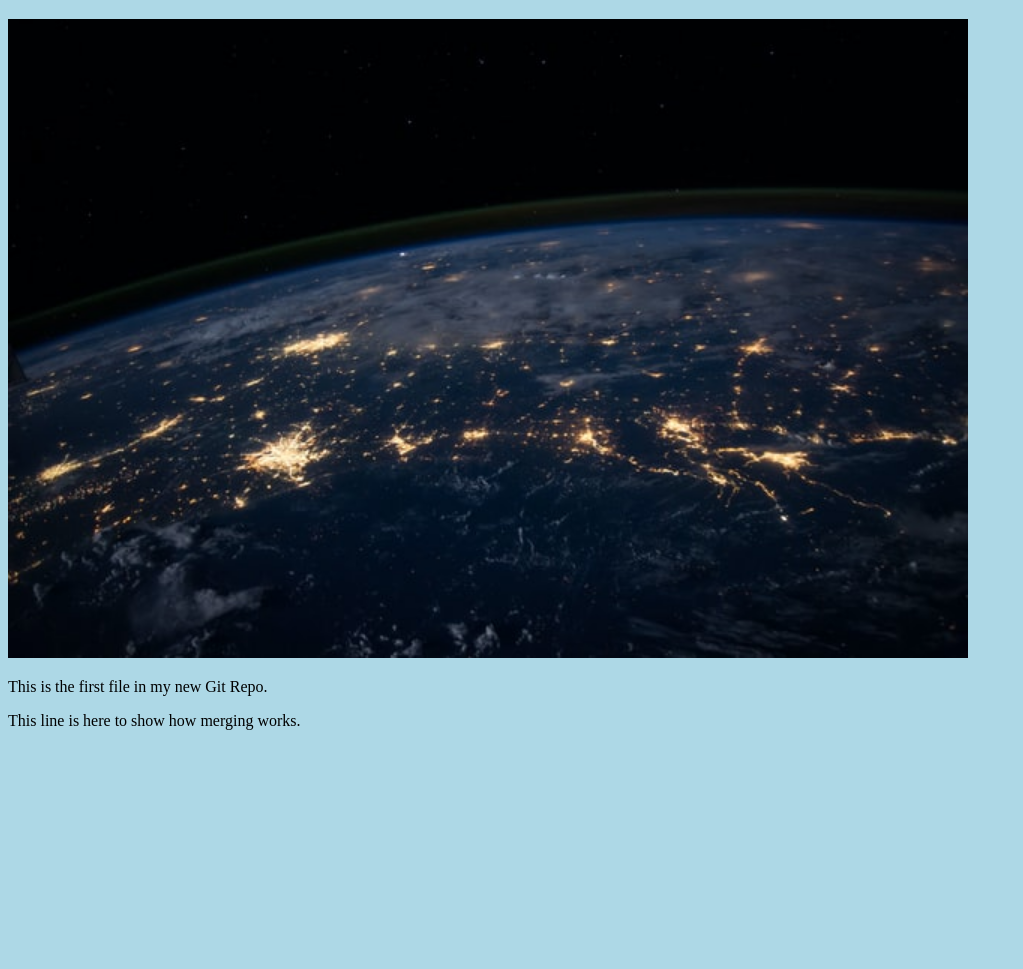
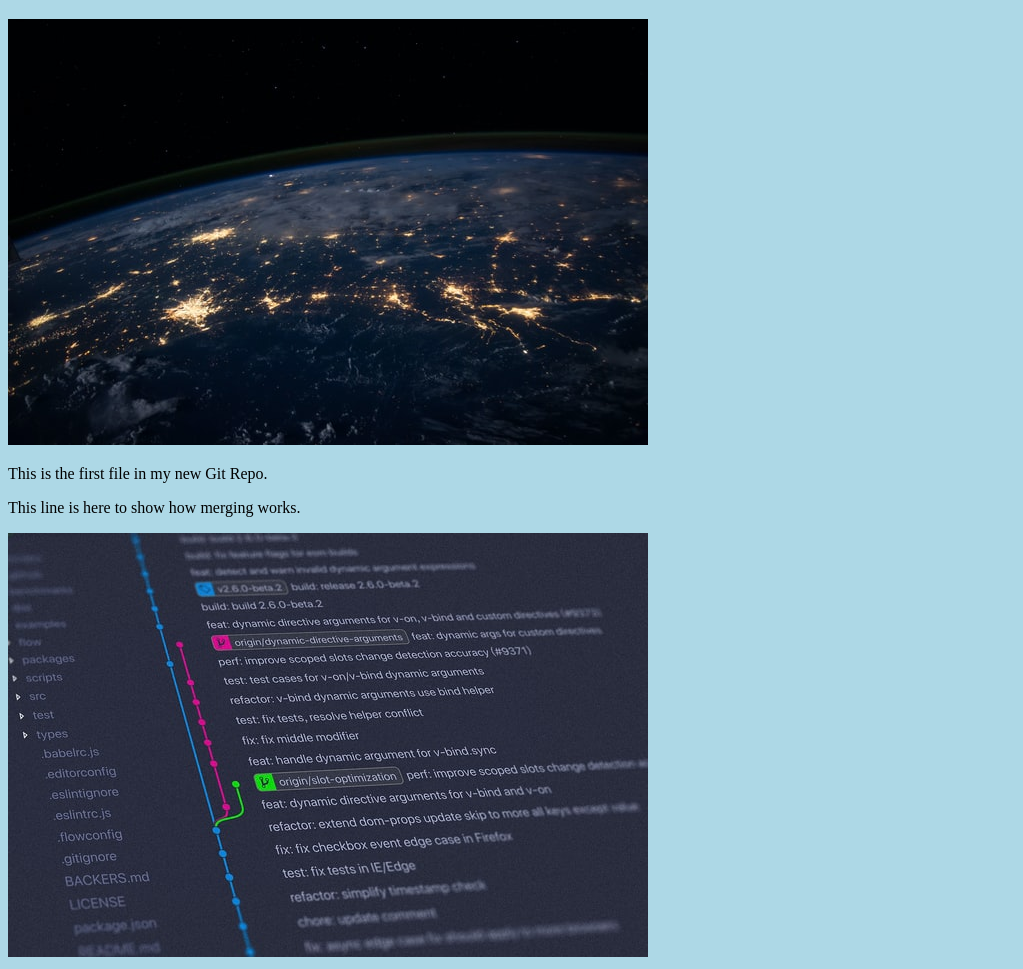
Before and after one commit to ladislazz/git-training, a plain HTML site: page index.html in a window 1280 px wide. Shown: the part 61-1030 px from the top of the page, without its empty margins (0-1023 px from the left). Before the commit the page ends 807 px from the top, so only its background shows below. Drawn offline with Linux system fonts and the light colour scheme.

Commit message:
Updated index.html. Resized image

```diff
--- a/index.html
+++ b/index.html
@@ -10,10 +10,17 @@
       <img
         src="img_hello_world.jpg"
         alt="Hello World from Space"
-        style="width: 100%; max-width: 960px"
+        style="width: 100%; max-width: 640px"
       />
     </div>
     <p>This is the first file in my new Git Repo.</p>
     <p>This line is here to show how merging works.</p>
+    <div>
+      <img
+        src="img_hello_git.jpg"
+        alt="Hello Git"
+        style="width: 100%; max-width: 640px"
+      />
+    </div>
   </body>
 </html>
```
